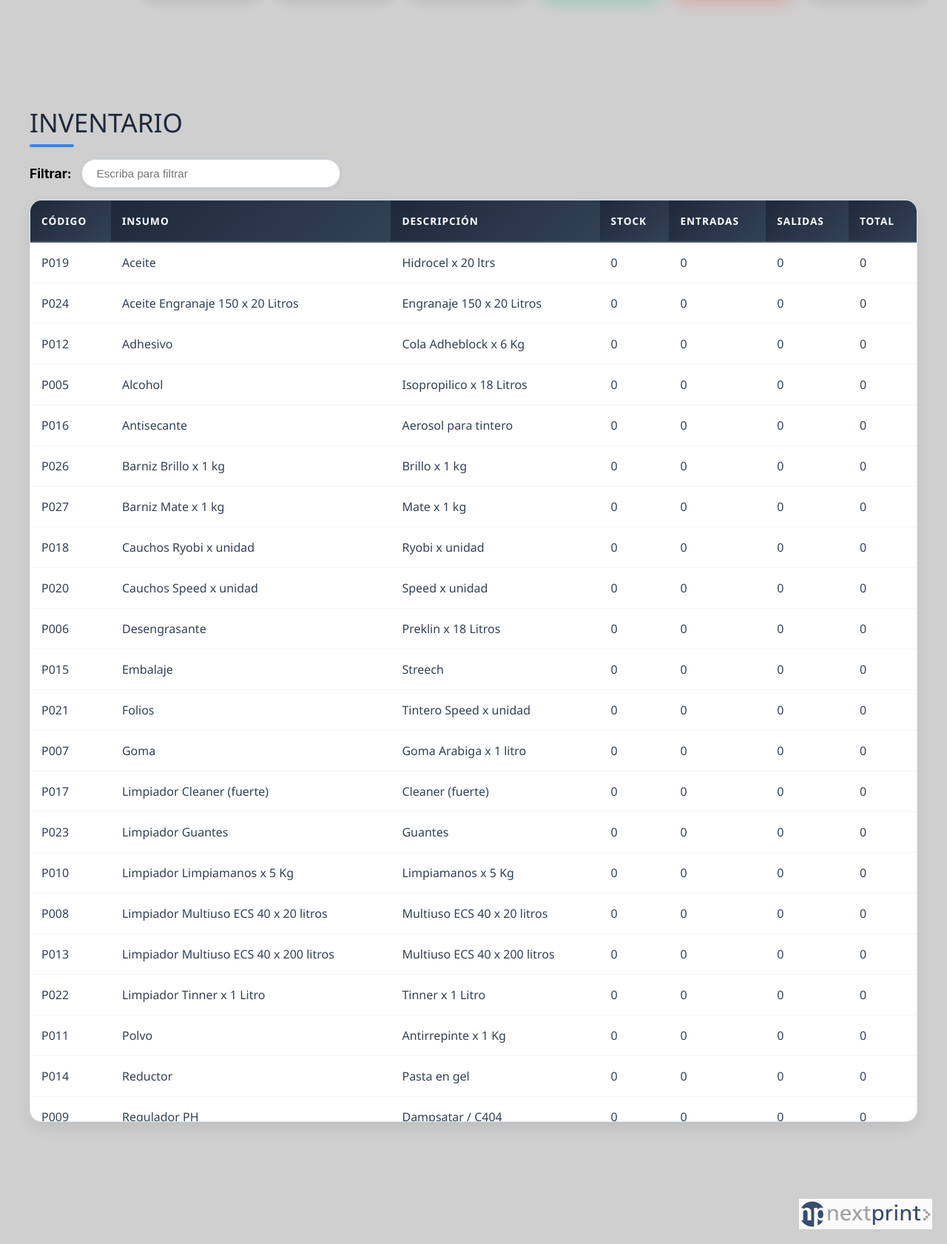
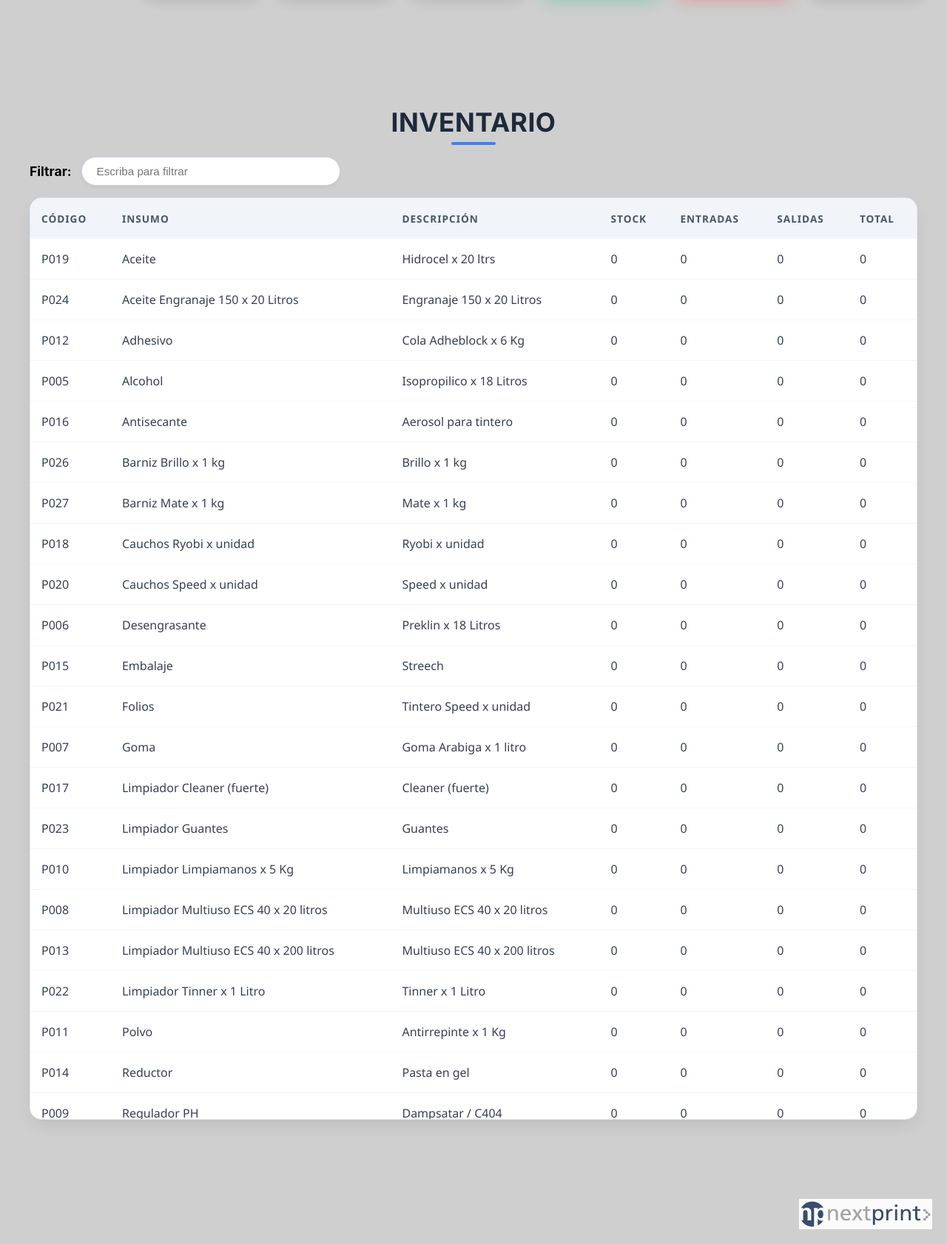
Before and after one commit to MatiNapooo/StockNextprint, a Flask app: page /inventario_simple in a window 1280 px wide. Shown: the part 100-1782 px from the top of the page at 74% size. Run offline with Flask 3, Linux system fonts and the light colour scheme; the visitor is signed in with stand-in values (Sample User, id 1); data comes from the database, SQL or seed files in the repository; both versions use the stored data as it was after the commit.

Commit message:
Diseño de todo

```diff
--- a/static/styles.css
+++ b/static/styles.css
@@ -222,6 +224,7 @@ body {
 
 /* Mini linea azul centrada (restituida) */
 .form-titulo::after,
+.historial-titulo::after,
 .section-title::after {
     content: '';
     display: block;
@@ -1216,17 +1326,8 @@ body {
 }
 
 /* Títulos de estas secciones */
-.historial-titulo,
-.section-title {
-    font-size: 2.2rem;
-    margin-bottom: 1rem;
-    text-align: left;
-    text-transform: uppercase;
-    font-weight: 800;
-    border-bottom: 3px solid #000;
-    display: inline-block;
-    padding-bottom: 0.5rem;
-}
+/* Títulos de estas secciones (ELIMINADO: ahora usan estilo moderno global) */
+/* .historial-titulo, .section-title ... eliminado */
 
 /* Encabezado donde van los filtros y botones superiores */
 .historial-header,
@@ -1286,15 +1385,11 @@ body {
 }
 
 /* Celdas de encabezado (TH) */
+/* Celdas de encabezado (TH) */
 .historial-tabla th,
 .tabla-inventario th {
-    background-color: #4a86c5;
-    /* Azul retro */
-    color: #ffffff;
-    border: 1px solid #000;
-    padding: 1rem;
-    text-transform: uppercase;
-    font-weight: 700;
+    /* Fondo azul retro ELIMINADO en favor del degradado moderno */
+
     position: sticky;
     /* Para que el encabezado quede fijo al scrollear */
     top: 0;
@@ -1331,7 +1426,12 @@ body {
 #tabla-inventario,
 #tabla-inventario-simple,
 #tabla-papel,
-#tabla-papel-simple {
+#tabla-papel-simple,
+#tabla-papel-ent,
+#tabla-papel-sal,
+#tabla-papel-pedidos,
+#tabla-historial,
+#tabla-pedidos {
     border-collapse: separate;
     /* Necesario para bordes redondeados */
     border-spacing: 0;
@@ -1346,7 +1446,8 @@ body {
 .historial-tabla-wrapper:has(#tabla-inventario),
 .historial-tabla-wrapper:has(#tabla-inventario-simple),
 .historial-tabla-wrapper:has(#tabla-papel-simple),
-.tabla-wrapper:has(#tabla-papel) {
+.tabla-wrapper:has(#tabla-papel),
+.historial-tabla-wrapper {
     background: #ffffff;
     border: 1px solid #e2e8f0;
     border-radius: 16px;
@@ -1362,24 +1463,28 @@ body {
 #tabla-inventario thead th,
 #tabla-inventario-simple thead th,
 #tabla-papel thead th,
-#tabla-papel-simple thead th {
-    background: linear-gradient(135deg, #1e293b 0%, #334155 100%);
-    /* Degradado gris azulado oscuro */
-    color: #ffffff;
-    font-weight: 600;
+#tabla-papel-simple thead th,
+.historial-tabla thead th {
+    background: #f1f5f9;
+    /* Gris muy claro (Slate 100) */
+    color: #475569;
+    /* Gris oscuro (Slate 600) */
+    font-weight: 700;
+    /* Un poco más de peso para legibilidad */
     text-transform: uppercase;
     font-size: 0.85rem;
     letter-spacing: 1px;
     padding: 18px 15px;
     border: none;
-    border-bottom: 2px solid #475569;
+    /* border-bottom: 2px solid #e2e8f0; Opcional: si se quiere una linea sutil */
 }
 
 /* 4. FILAS Y CELDAS (Cuerpo limpio) */
 #tabla-inventario td,
 #tabla-inventario-simple td,
 #tabla-papel td,
-#tabla-papel-simple td {
+#tabla-papel-simple td,
+.historial-tabla td {
     padding: 16px 15px;
     color: #334155;
     /* Texto gris oscuro, no negro puro */
@@ -1409,7 +1515,8 @@ body {
 #tabla-inventario tbody tr,
 #tabla-inventario-simple tbody tr,
 #tabla-papel tbody tr,
-#tabla-papel-simple tbody tr {
+#tabla-papel-simple tbody tr,
+.historial-tabla tbody tr {
     background-color: #ffffff;
 }
 
@@ -1417,34 +1524,37 @@ body {
 .historial-admin .historial-titulo,
 .inventario .section-title,
 .historial:has(#tabla-inventario-simple) .historial-titulo,
-.historial:has(#tabla-papel-simple) .historial-titulo {
-    font-family: 'Segoe UI', sans-serif;
-    font-weight: 300;
-    /* Letra fina y elegante */
+.historial:has(#tabla-papel-simple) .historial-titulo,
+.historial-titulo {
+    font-family: 'Inter', sans-serif;
+    font-weight: 700;
     color: #1e293b;
     border-bottom: none;
-    /* Sin la línea negra gruesa */
     position: relative;
     padding-bottom: 10px;
-}
-
-/* Pequeña línea decorativa debajo del título */
+    text-align: center;
+    width: 100%;
+}
+
+/* Pequeña línea decorativa debajo del título (RESTITUDA) */
 .historial-admin .historial-titulo::after,
 .inventario .section-title::after,
 .historial:has(#tabla-inventario-simple) .historial-titulo::after,
 .historial:has(#tabla-papel-simple) .historial-titulo::after {
+    display: block;
     content: '';
     position: absolute;
     bottom: 0;
-    left: 0;
+    left: 50%;
+    transform: translateX(-50%);
     width: 60px;
     height: 4px;
     background: #3b82f6;
-    /* Azul moderno */
     border-radius: 2px;
 }
 
 /* 6. INPUT DE BÚSQUEDA (Estilo Cápsula/Pill) */
+.historial-filtro input,
 .inventario-filtro input,
 #filtro-papel,
 #filtro-papel-simple,
--- a/templates/base.html
+++ b/templates/base.html
@@ -4,7 +4,12 @@
 <head>
     <meta charset="UTF-8">
     <title>Sistema de Stock</title>
-    <link rel="stylesheet" href="{{ url_for('static', filename='styles.css') }}?v=5">
+    <link rel="preconnect" href="https://fonts.googleapis.com">
+    <link rel="preconnect" href="https://fonts.gstatic.com" crossorigin>
+    <link
+        href="https://fonts.googleapis.com/css2?family=Inter:wght@300;400;500;600;700&family=Outfit:wght@400;500;700&display=swap"
+        rel="stylesheet">
+    <link rel="stylesheet" href="{{ url_for('static', filename='styles.css') }}?v=11">
 </head>
 
 <body>
```
Also changed, not shown: other parts of static/styles.css (+135 -27 lines), other parts of templates/base.html (+32 -17 lines), stock.db.
